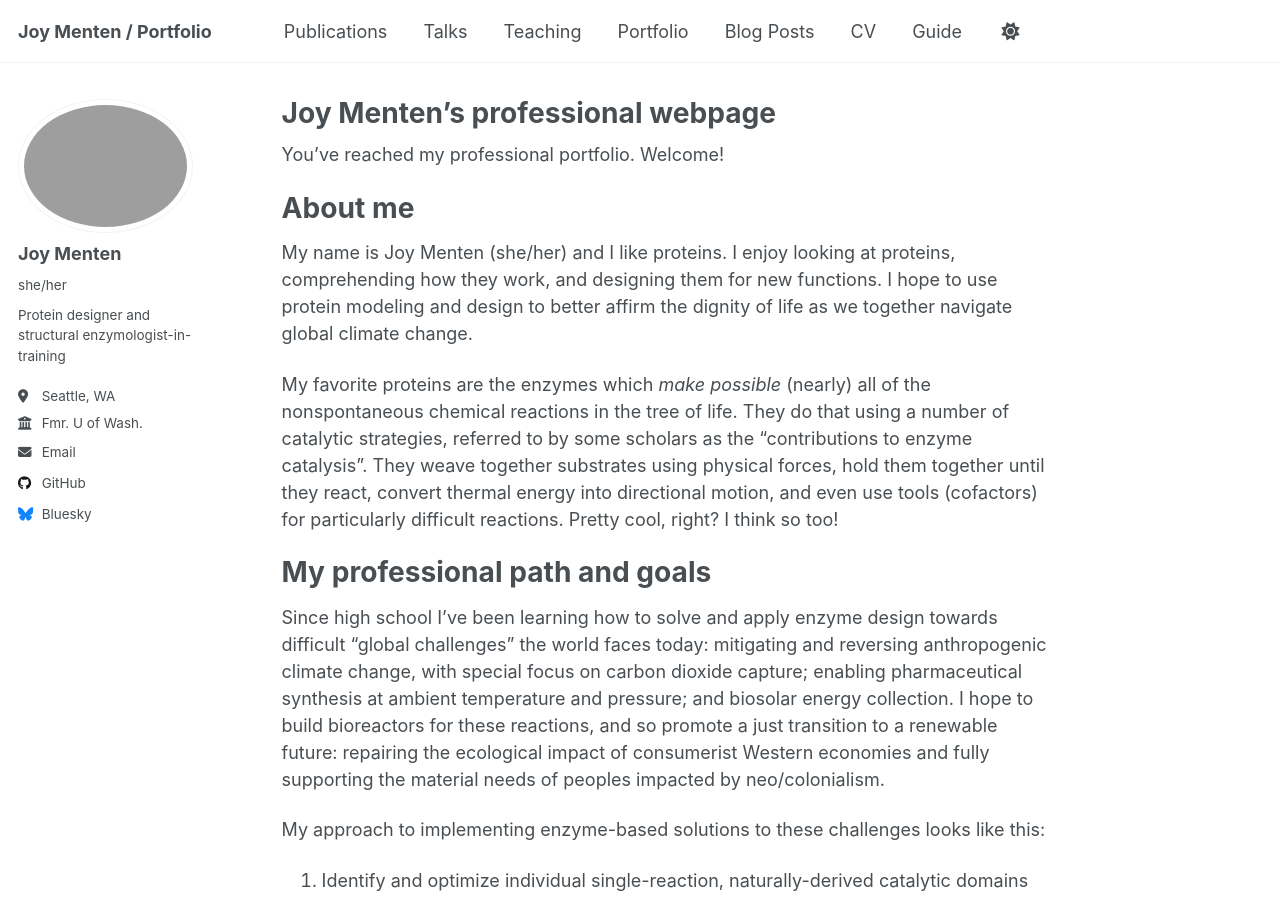
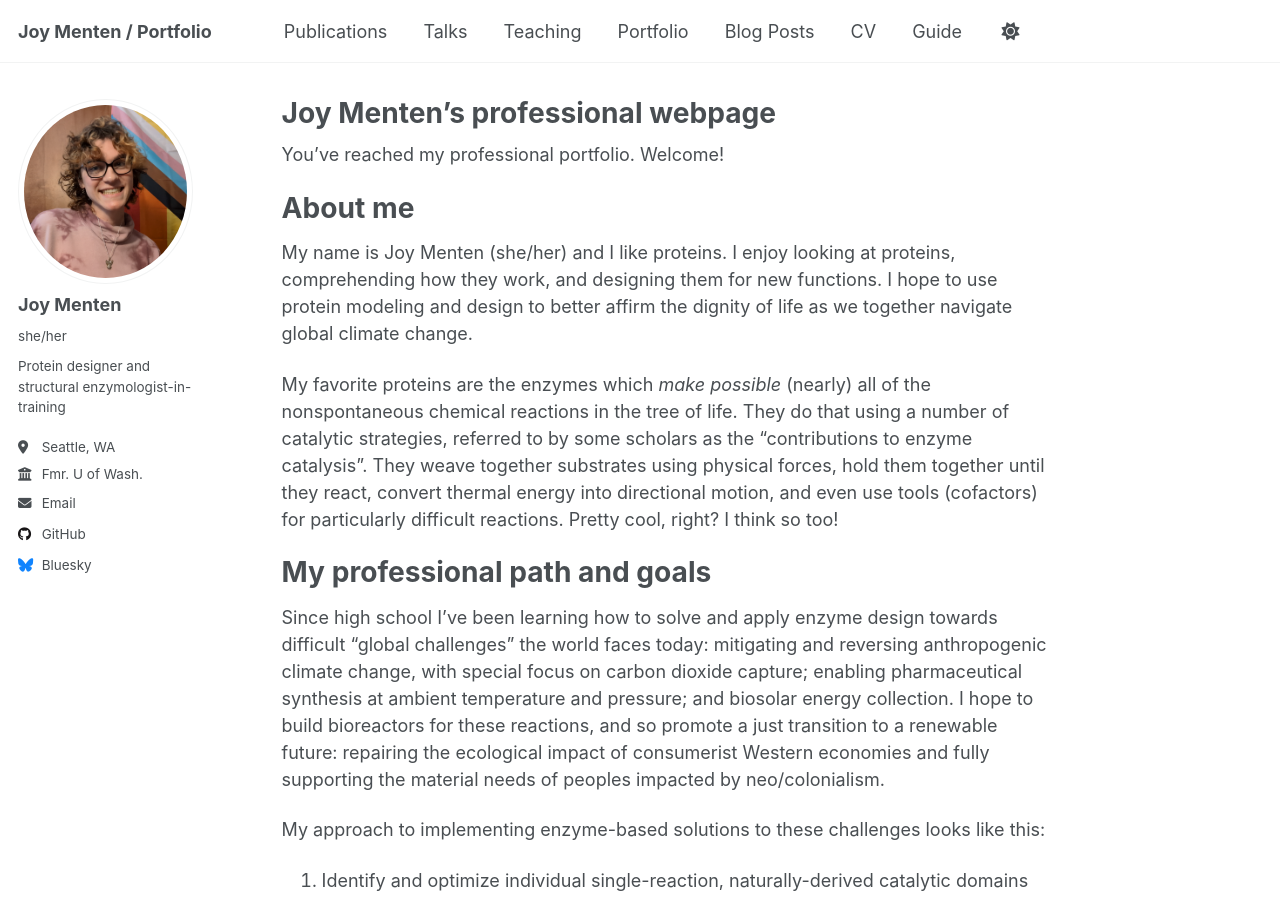
Before and after one commit to picodase/picodase.github.io, a Jekyll site: the page built from _pages/about.md, in a window 1280 px wide and 900 px high. Built offline with Jekyll 4.4.1, drawn with Linux system fonts in a browser that asks for light colours; a script that is not in the unit is left out.

Commit message:
Change avatar path

```diff
--- a/_config.yml
+++ b/_config.yml
@@ -23,7 +23,7 @@ repository               : "picodase/picodase.github.io"
 #               Additional customization can be done by editing /_includes/author-profile.html
 author:
   # Biographic information
-  avatar           : "headshot_casual.jpg"
+  avatar           : "headshot_casual.png"
   name             : "Joy Menten"
   pronouns         : "she/her" # example: "she/her"
   bio              : "Protein designer and structural enzymologist-in-training"
```
